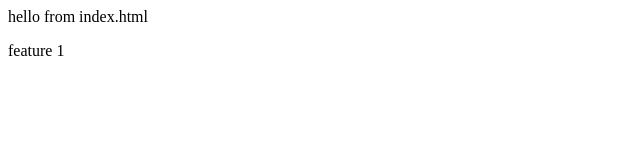
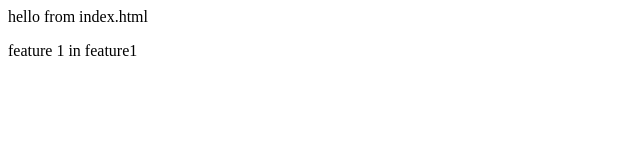
Before and after one commit to Akashnitp321/localrepo3, a plain HTML site: page index.html in a window 1280 px wide. Shown: the full height of the page, 0-640 px from the left. Drawn offline with Linux system fonts and the light colour scheme.

Commit message:
feature1 added

```diff
--- a/index.html
+++ b/index.html
@@ -1,2 +1,2 @@
 <p>hello from index.html</p>
-<p>feature 1</p>
+<p>feature 1 in feature1</p>
```
